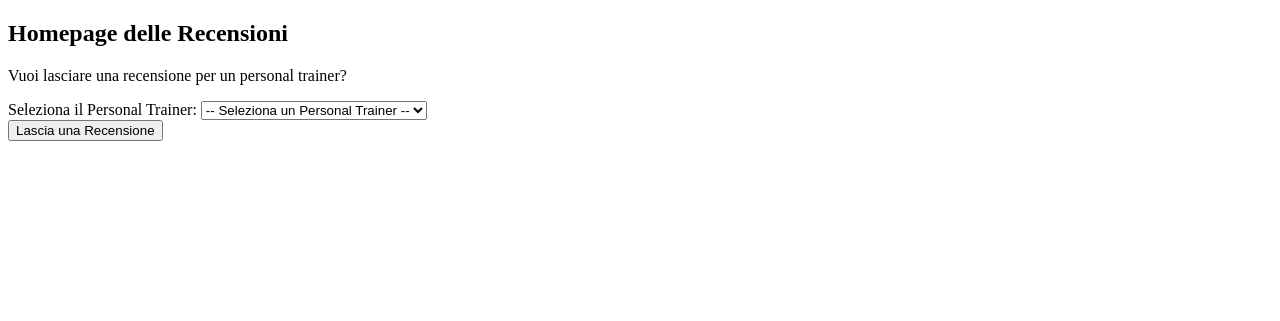
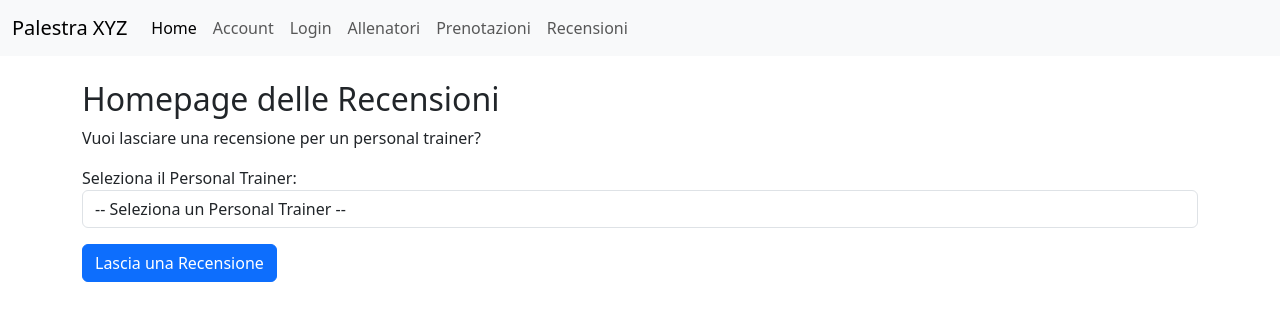
Before and after one commit to Gixter02/Progetto_TechWeb, a Django app: page /reviews/ in a window 1280 px wide. Shown: the top 321 px of the page. Run offline with Django 5.2, Linux system fonts and the light colour scheme; a user stored in the database is signed in; data comes from the database, SQL or seed files in the repository; both versions use the stored data as it was after the commit.

Commit message:
aggiunto boostrap per recensioni

```diff
--- a/reviews/templates/reviews/home_recensioni.html
+++ b/reviews/templates/reviews/home_recensioni.html
@@ -1,11 +1,66 @@
-{% extends 'base.html' %}
+<!DOCTYPE html>
+<html lang="it">
+<head>
+  <meta charset="UTF-8">
+  <meta name="viewport" content="width=device-width, initial-scale=1.0">
+  <title>Homepage Recensioni</title>
+
+  <!-- Inclusione di Bootstrap 5 dal CDN -->
+  <link href="https://cdn.jsdelivr.net/npm/bootstrap@5.3.0/dist/css/bootstrap.min.css" rel="stylesheet">
+
+  <style>
+    /* Aggiunta di un po' di margine per il layout */
+    .container {
+      margin-top: 50px;
+    }
+    .card {
+      margin-bottom: 20px;
+    }
+  </style>
+</head>
 
 {% block content %}
+    <body>
+
+  <!-- Navbar (opzionale) -->
+  <nav class="navbar navbar-expand-lg navbar-light bg-light">
+    <div class="container-fluid">
+      <a class="navbar-brand" href="#">Palestra XYZ</a>
+      <button class="navbar-toggler" type="button" data-bs-toggle="collapse" data-bs-target="#navbarNav" aria-controls="navbarNav" aria-expanded="false" aria-label="Toggle navigation">
+        <span class="navbar-toggler-icon"></span>
+      </button>
+      <div class="collapse navbar-collapse" id="navbarNav">
+        <ul class="navbar-nav">
+          <li class="nav-item">
+            <a class="nav-link active" aria-current="page" href="#">Home</a>
+          </li>
+          <li class="nav-item">
+            <a class="nav-link" href="{% url 'accounts:home_accounts' %}">Account</a>
+          </li>
+          <li class="nav-item">
+            <a class="nav-link" href="{% url 'accounts:login' %}">Login</a>
+          </li>
+          <li class="nav-item">
+            <a class="nav-link" href="{% url 'trainers:personal_trainer_home' %}">Allenatori</a>
+          </li>
+          <li class="nav-item">
+            <a class="nav-link" href="{% url 'bookings:home_page' %}">Prenotazioni</a>
+          </li>
+          <li class="nav-item">
+            <a class="nav-link" href="{% url 'reviews:homepage_recensioni' %}">Recensioni</a>
+          </li>
+        </ul>
+      </div>
+    </div>
+  </nav>
+
+
+  <div class="container mt-4">
     <h2>Homepage delle Recensioni</h2>
 
     <p>Vuoi lasciare una recensione per un personal trainer?</p>
 
-  <form method="GET" action="crea/{{ personal_trainer.id}}">
+    <form method="GET" action="crea/{{ personal_trainer.id }}">
       <div class="form-group">
         <label for="personal_trainer">Seleziona il Personal Trainer:</label>
         <select id="personal_trainer" name="personal_trainer" class="form-control">
@@ -18,4 +73,9 @@
 
       <button type="submit" class="btn btn-primary mt-3">Lascia una Recensione</button>
     </form>
+  </div>
+    <!-- Inclusione di Bootstrap 5 e Popper.js per la navbar -->
+  <script src="https://cdn.jsdelivr.net/npm/bootstrap@5.3.0/dist/js/bootstrap.bundle.min.js"></script>
+    </body>
 {% endblock %}
+</html>
```
Also changed, not shown: reviews/templates/reviews/base.html (+2 -31 lines), reviews/templates/reviews/crea_recensione.html (+65 -7 lines), db.sqlite3. Lines whose indentation alone changed are shown as unchanged.
